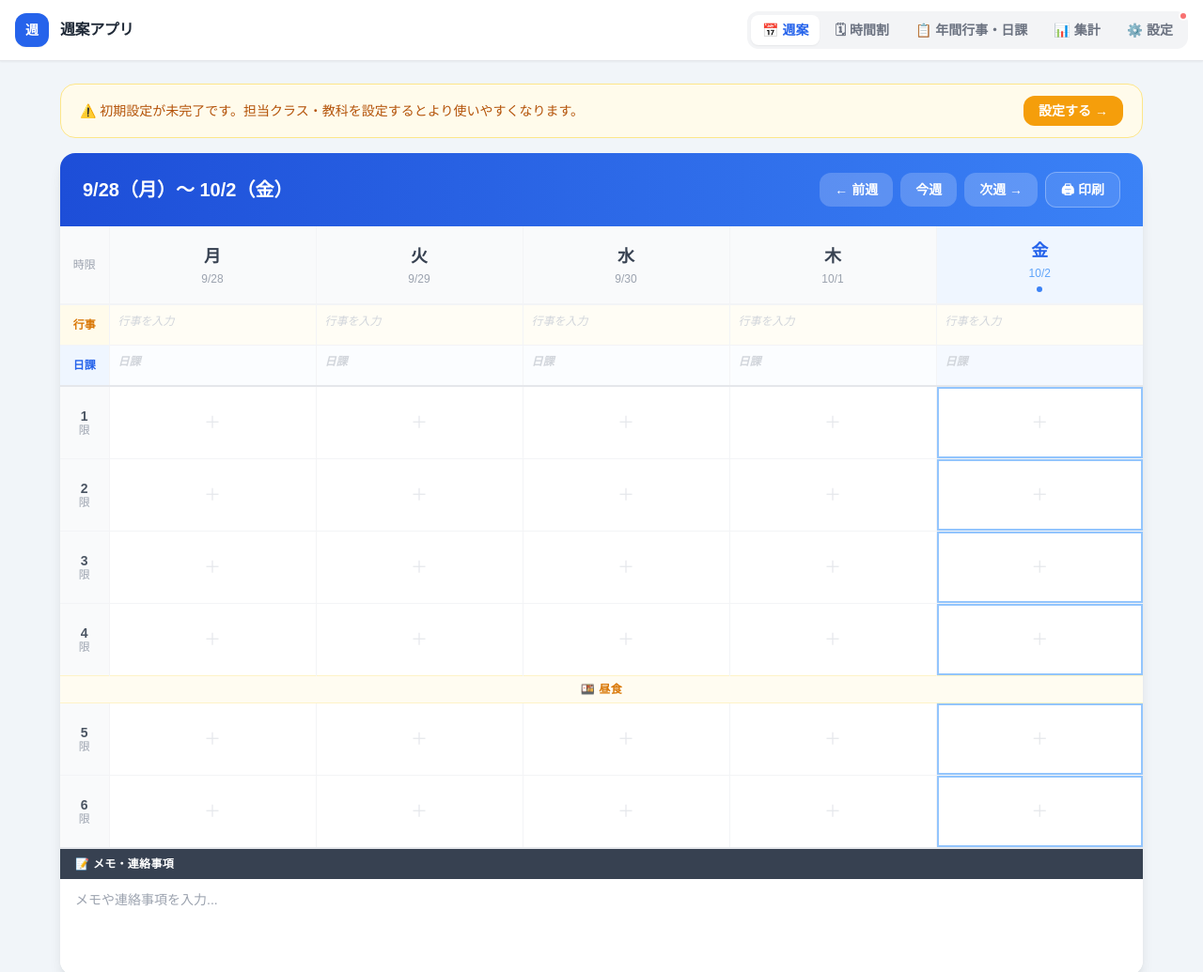
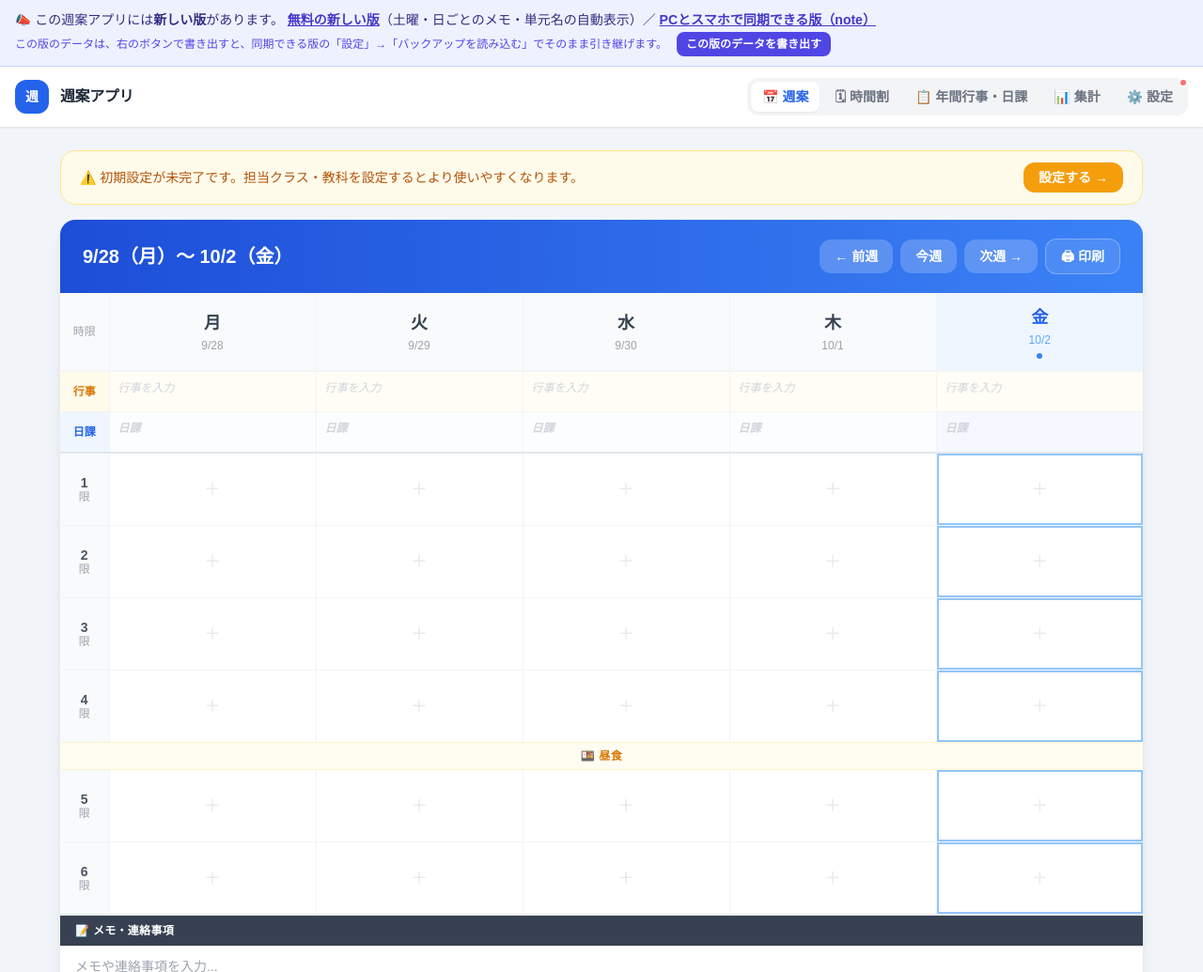
Before and after one commit to zhimingjingyuan638-collab/school-weekly-plan, a plain HTML site: page index.html in a window 1280 px wide. Shown: the top 1035 px of the page at 94% size. Drawn offline with nearby package versions, Linux system fonts and the light colour scheme.

Commit message:
新しい版のご案内と、この版のデータを書き出すボタンを追加
Co-Authored-By: Claude Opus 5.5 <noreply@anthropic.com>

```diff
--- a/index.html
+++ b/index.html
@@ -22,6 +22,38 @@
   </style>
 </head>
 <body class="bg-slate-100 min-h-screen">
+  <!-- 2026-10 新しい版のご案内（旧版はこのまま使えます） -->
+  <div id="new-version-notice" style="background:#eef2ff;border-bottom:1px solid #c7d2fe;padding:10px 16px;font-size:14px;line-height:1.7;color:#312e81;font-family:'Hiragino Sans','Yu Gothic UI',sans-serif;">
+    📣 この週案アプリには<b>新しい版</b>があります。
+    <a href="https://zhimingjingyuan638-collab.github.io/weekly-plan-lite/" style="color:#4338ca;font-weight:bold;text-decoration:underline;">無料の新しい版</a>（土曜・日ごとのメモ・単元名の自動表示）／
+    <a href="https://note.com/guiguinokiroku/n/n4939e9c52270" style="color:#4338ca;font-weight:bold;text-decoration:underline;">PCとスマホで同期できる版（note）</a>
+    <br>
+    <span style="font-size:12px;color:#4f46e5;">この版のデータは、右のボタンで書き出すと、同期できる版の「設定」→「バックアップを読み込む」でそのまま引き継げます。</span>
+    <button type="button" onclick="exportOldWeekPlan()" style="margin-left:6px;padding:3px 10px;font-size:12px;font-weight:bold;color:#fff;background:#4f46e5;border:none;border-radius:8px;cursor:pointer;">この版のデータを書き出す</button>
+  </div>
+  <script>
+    // 旧版（v1）のデータを、新しい版が読み込める形（jukan-integrated）で書き出す
+    function exportOldWeekPlan() {
+      function read(key, fallback) {
+        try { var s = localStorage.getItem(key); return s ? JSON.parse(s) : fallback; } catch (e) { return fallback; }
+      }
+      var payload = {
+        _app: 'jukan-integrated', _version: 1, exportedAt: new Date().toISOString(),
+        settings:   read('weekPlanSettings', null),
+        annualData: read('weekPlanAnnual', null),
+        timetable:  read('weekPlanTimetable', null),
+        allData:    read('weekPlanData', {})
+      };
+      var blob = new Blob([JSON.stringify(payload, null, 2)], { type: 'application/json' });
+      var url = URL.createObjectURL(blob);
+      var a = document.createElement('a');
+      var d = new Date();
+      a.href = url;
+      a.download = '週案_旧版バックアップ_' + d.getFullYear() + String(d.getMonth() + 1).padStart(2, '0') + String(d.getDate()).padStart(2, '0') + '.json';
+      a.click();
+      URL.revokeObjectURL(url);
+    }
+  </script>
   <div id="root"></div>
 
   <script type="text/babel">
```
